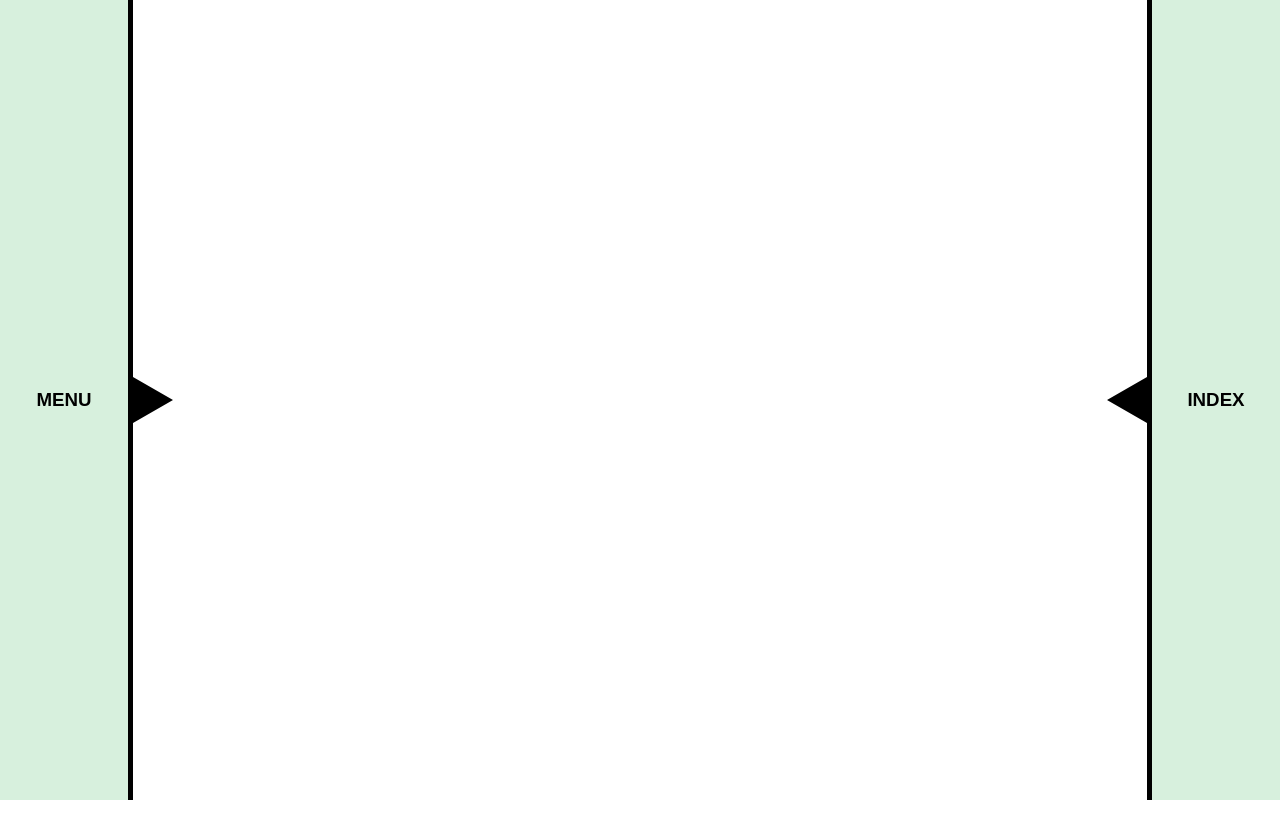
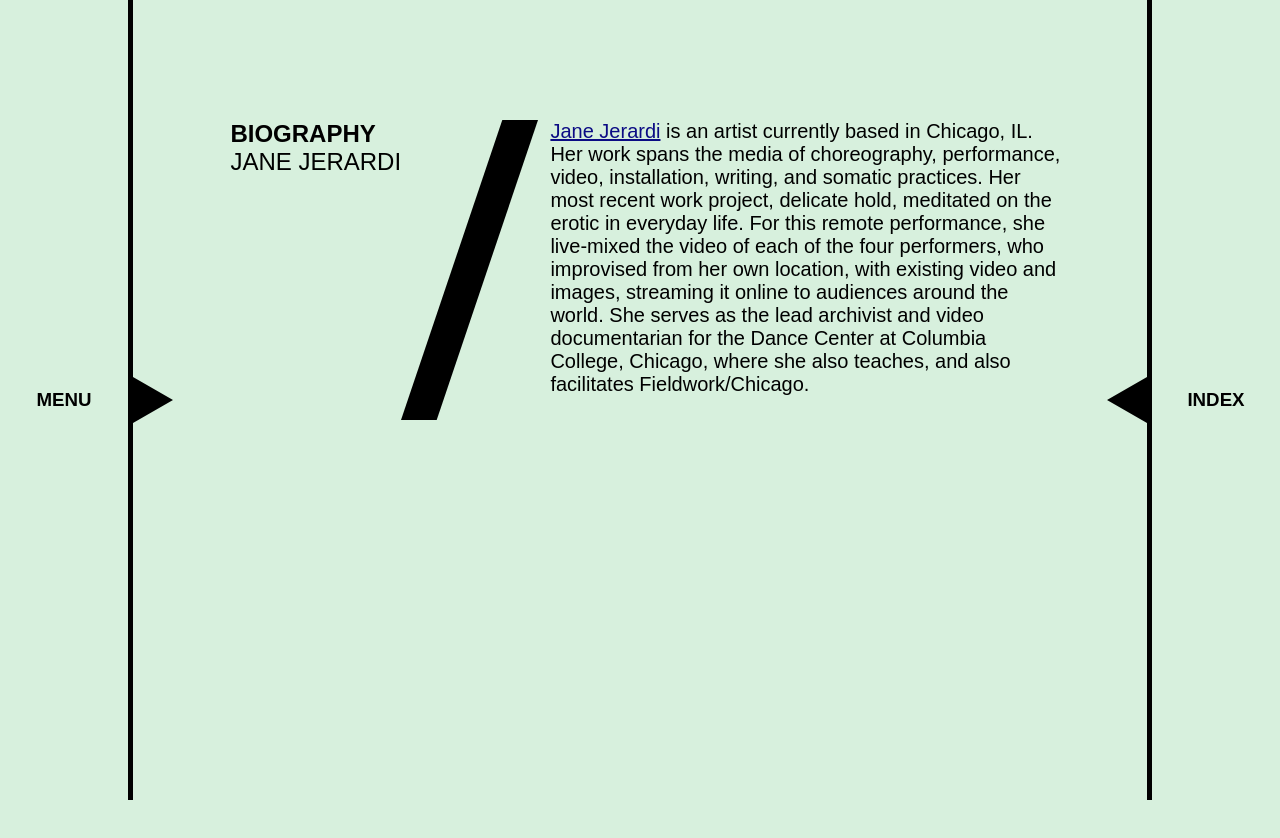
Before and after one commit to ampersand-paris/VAULT, a React (Create React App) app: page /jane-jerardi-bio in a window 1280 px wide. Before the commit this address had no page. Shown: the top 838 px of the page. Before the commit the page ends 800 px from the top, so only its background shows below. Built offline with nearby package versions, Linux system fonts and the light colour scheme; a web font is replaced by a local one.

Commit message:
jane jerardi

```diff
--- a/src/App.js
+++ b/src/App.js
@@ -44,6 +44,7 @@ import IshmaelHoustonJonesBio from "./Biographies/IshmaelHoustonJones";
 import JsunHowardBio from "./Biographies/JsunHoward";
 import LilaHurwitzBio from "./Biographies/LilaHurwitz";
 import JudyHussieTaylorBio from "./Biographies/JudyHussieTaylor";
+import JaneJerardiBio from "./Biographies/JaneJerardi";
 
 // === VIDEOS ===
 import MeetingThree from "./Videos/MeetingThree";
@@ -95,6 +96,7 @@ return (
                 <Route path="/ellen-chenoweth-bio" element={<EllenChenowethBio />} />
                 <Route path="/ginger-farley-bio" element={<GingerFarleyBio />} />
                 <Route path="/ishmael-houston-jones-bio" element={<IshmaelHoustonJonesBio />} />
+                <Route path="/jane-jerardi-bio" element={<JaneJerardiBio />} />
                 <Route path="/jenai-cutcher-bio" element={<JenaiCutcherBio />} />
                 <Route path="/jsun-howard-bio" element={<JsunHowardBio />} />
                 <Route path="/judy-hussie-taylor-bio" element={<JudyHussieTaylorBio />} />
--- /dev/null
+++ b/src/Biographies/JaneJerardi.js
@@ -0,0 +1,29 @@
+// ====== COMPONENTS ======
+
+const JaneJerardiBio = (props) => {
+
+    return (
+    <>
+        <div className="one-hundred-vh flex jc-center mobile-al-center mobile-column top-padding mint-green">
+            <div className="vault-padding mobile-flex mobile-jc-center mobile-width">
+                <div className="flex space-btwn essay-title-height">
+                    <div>
+                        <h2 className="subtitle ">BIOGRAPHY</h2>
+                        <h2 className="subtitle neuzit">Jane Jerardi</h2>
+                    </div>
+                    <img className="bio-slash" src="/Images/Slash.svg" />
+                    <div className="flex column flex-end">
+                    </div>
+                </div>
+            </div>
+            <section className="flex column al-center no-top-padding mobile-padding">
+                <div className="essay-width ">
+                    <p className="no-top-padding"><a href="https://www.janejerardi.com">Jane Jerardi</a> is an artist currently based in Chicago, IL. Her work spans the media of choreography, performance, video, installation, writing, and somatic practices. Her most recent work project, delicate hold, meditated on the erotic in everyday life. For this remote performance, she live-mixed the video of each of the four performers, who improvised from her own location, with existing video and images, streaming it online to audiences around the world. She serves as the lead archivist and video documentarian for the Dance Center at Columbia College, Chicago, where she also teaches, and also facilitates Fieldwork/Chicago.</p>
+                </div>
+            </section>
+        </div>
+    </>
+  );
+}
+
+export default JaneJerardiBio;
```
